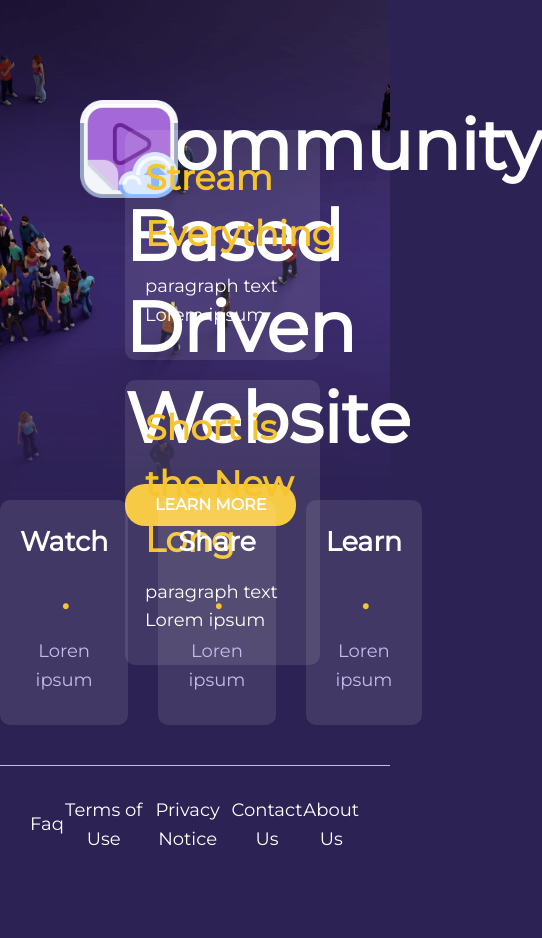
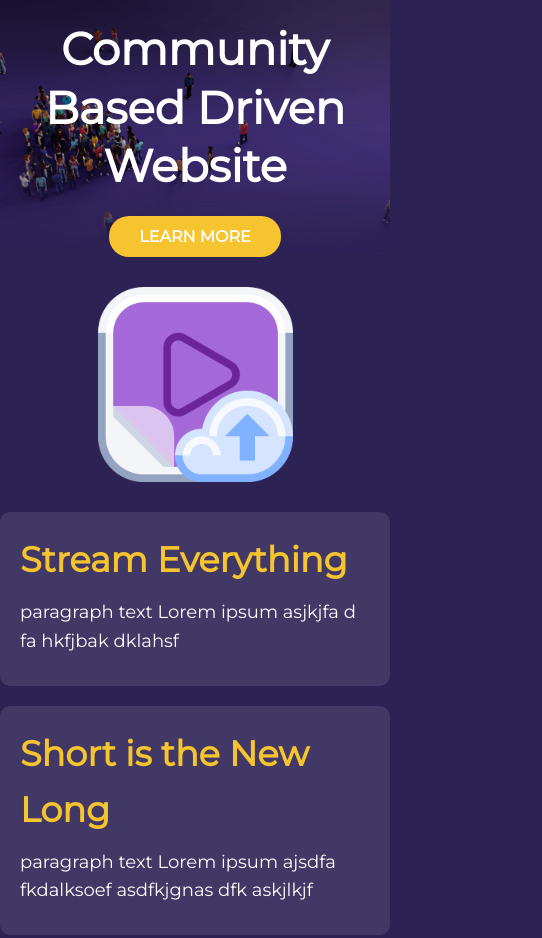
Before and after one commit to Marnielane/parallax-landing-page, a plain HTML site: page index.html in a window 390 px wide. Shown: the top 938 px of the page, 542 px wide, since content can reach past the window. Before the commit the page ends 883 px from the top, so only its background shows below. Drawn offline with nearby package versions, Linux system fonts and the light colour scheme.

Commit message:
styling for modbile

```diff
--- a/index.html
+++ b/index.html
@@ -18,34 +18,34 @@
     </section>
 
     <section class="section-stream">
-        <img src="img/play-button.png" alt="" class="play rellax">
+        <img src="img/play-button.png" alt="" class="play rellax" data-rellax-speed="-1" data-rellax-xs-speed="-5">
 
         <div class="content rellax" data-rellax-speed="10">
             <div>
                 <h2 class="secondary-text">Stream Everything</h2>
-                <p>paragraph text Lorem ipsum</p>
+                <p>paragraph text Lorem ipsum asjkjfa d fa hkfjbak dklahsf</p>
             </div>
             <div>
                 <h2 class="secondary-text">Short is the New Long</h2>
-                <p>paragraph text Lorem ipsum</p>
+                <p>paragraph text Lorem ipsum ajsdfa fkdalksoef asdfkjgnas dfk askjlkjf</p>
             </div>
         </div>
     </section>
 
     <section class="section-grid">
-        <div class="rellax">
+        <div class="rellax" data-rellax-speed="1" data-rellax-xs-speed="3">
             <i class="fas-fa-video fa-3x secondary-text"></i>
-            <h2>Watch <span class="secondary-text dot">.</span></h2>
+            <h2>Watch<span class="secondary-text dot">.</span></h2>
             <p>Loren ipsum</p>
         </div>
-        <div class="rellax">
+        <div class="rellax" data-rellax-speed="4" data-rellax-xs-speed="3">
             <i class="fas-fa-users fa-3x secondary-text"></i>
-            <h2>Share <span class="secondary-text dot">.</span></h2>
+            <h2>Share<span class="secondary-text dot">.</span></h2>
             <p>Loren ipsum</p>
         </div>
-        <div class="rellax">
+        <div class="rellax" data-rellax-speed="7" data-rellax-xs-speed="3">
             <i class="fas-fa-book fa-3x secondary-text"></i>
-            <h2>Learn <span class="secondary-text dot">.</span></h2>
+            <h2>Learn<span class="secondary-text dot">.</span></h2>
             <p>Loren ipsum</p>
         </div>
     </section>
--- a/main.css
+++ b/main.css
@@ -66,6 +66,7 @@ ul {
     padding: 0 20px;
 }
 
+/*Section Top*/
 .section-top {
     min-height: 500px;
     background: url('./img/bg1.png') no-repeat center center/cover;
@@ -80,9 +81,10 @@ ul {
     position: absolute;
     top:100px;
     right: 70px;
-    width: 50%;
+    width: 55%;
 }
 
+/*Section Stream*/
 .sedtion-stream {
     min-height: 700px;
     background: url(./img/bg2.png) no-repeat center center/cover;
@@ -106,14 +108,14 @@ ul {
     right: 70px;
 }
 
-.section-stream .content > div,
-.section-grid > div {
+.section-stream .content > div, .section-grid > div {
     background: rgba(255, 255, 255, 0.1);
     padding: 20px;
     margin-bottom: 20px;
     border-radius: 10px;
 }
 
+/*Section Grid*/
 .section-grid {
     display: grid;
     grid-template-columns: repeat(3, 1fr);
@@ -130,6 +132,7 @@ ul {
     padding-left: 2px;
 }
 
+/*Footer*/
 .footer {
     border-top: var(--text-color) 1px solid;
     padding: 30px;
@@ -142,3 +145,45 @@ ul {
     justify-content: space-around;
     text-align: center;
 }
+
+/*Mobile Sizing*/
+@media(max-width: 700px) {
+    .section-top .content,
+    .section-stream .play,
+    .section-stream .content {
+        position: static;
+        width: 100%;
+    }
+
+    .section-top {
+        min-height: 200px;
+        padding-top: 20px;
+    }
+
+    .section-top .content {
+        text-align: center;
+    }
+
+    .section-top .content h1 {
+        font-size: 45px;
+    }
+
+    .section-stream {
+        min-height: 400px;
+    }
+
+    .section-stream .play {
+        width: 50%;
+        display: block;
+        margin: 30px auto;
+    }
+
+    .section-grid {
+        display: block;
+        margin-top: 0;
+    }
+
+    .footer ul {
+        display: block;
+    }
+}
```
